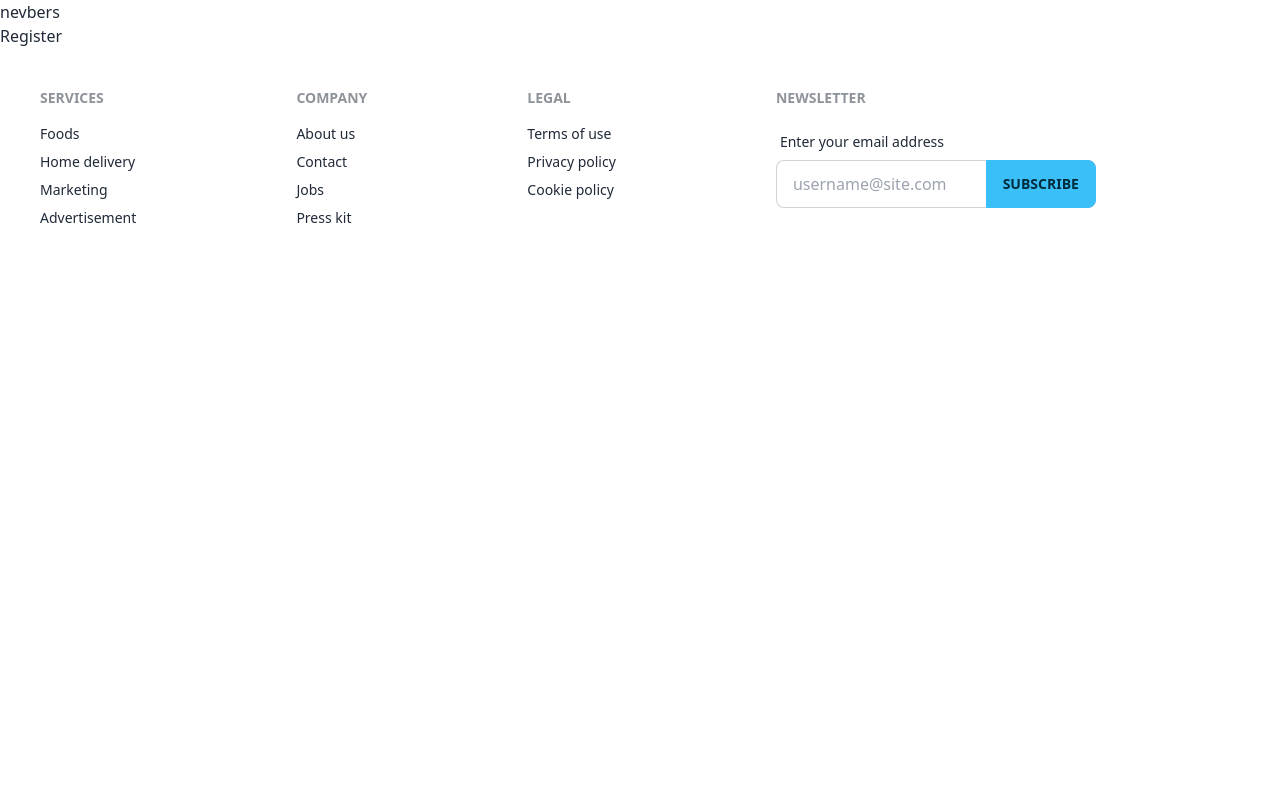
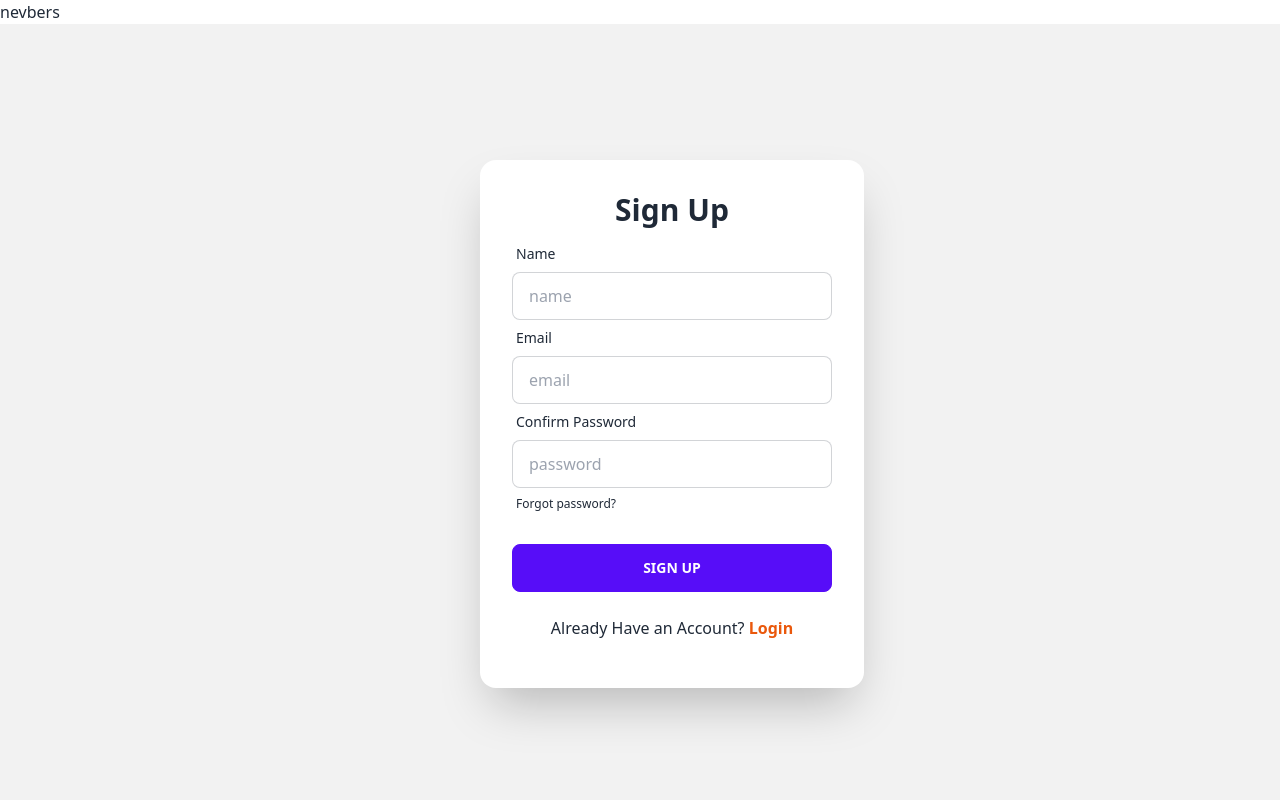
Before and after one commit to Alamin0x01/Toyland-Toyshop, a React (Vite) app: page /register in a window 1280 px wide. Shown: the top 800 px of the page. Built offline with nearby package versions, Linux system fonts and the light colour scheme; no server answers.

Commit message:
firebase user created

```diff
--- a/package.json
+++ b/package.json
@@ -17,6 +17,7 @@
     "react": "^18.2.0",
     "react-dom": "^18.2.0",
     "react-router-dom": "^6.11.2",
+    "react-toastify": "^9.1.3",
     "sort-by": "^1.2.0"
   },
   "devDependencies": {
--- a/src/main.jsx
+++ b/src/main.jsx
@@ -3,9 +3,12 @@
 import "./index.css";
 import { RouterProvider } from "react-router-dom";
 import router from "./Routes/Routes.jsx";
+import AuthProvider from "./provider/AuthProvider";
 
 ReactDOM.createRoot(document.getElementById("root")).render(
   <React.StrictMode>
-    <RouterProvider router={router} />
+    <AuthProvider>
+      <RouterProvider router={router} />
+    </AuthProvider>
   </React.StrictMode>
 );
--- a/src/pages/Login/Login.jsx
+++ b/src/pages/Login/Login.jsx
@@ -1,7 +1,78 @@
+import { Link } from "react-router-dom";
+import { useContext } from "react";
+import { AuthContext } from "../../provider/AuthProvider";
+
 const Login = () => {
+  const { signIn } = useContext(AuthContext);
+
+  const handleLogin = (event) => {
+    event.preventDefault();
+    const form = event.target;
+    const email = form.email.value;
+    const password = form.password.value;
+    // console.log(name, email, password);
+    signIn(email, password)
+      .then((result) => {
+        const user = result.user;
+        console.log(user);
+      })
+      .catch((error) => console.log(error));
+  };
+
   return (
-    <div>
-      <h1>log in</h1>
+    <div className="hero min-h-screen bg-base-200">
+      <div className="hero-content flex-col lg:flex-row">
+        <div className="w-1/2 mr-12">
+          <img src="" alt="" />
+        </div>
+        <div className="card flex-shrink-0 w-full max-w-sm shadow-2xl bg-base-100">
+          <div className="card-body">
+            <h1 className="text-3xl text-center font-bold">Login</h1>
+            <form onSubmit={handleLogin}>
+              <div className="form-control">
+                <label className="label">
+                  <span className="label-text">Email</span>
+                </label>
+                <input
+                  type="text"
+                  name="email"
+                  placeholder="email"
+                  className="input input-bordered"
+                />
+              </div>
+              <div className="form-control">
+                <label className="label">
+                  <span className="label-text">Password</span>
+                </label>
+                <input
+                  type="text"
+                  name="password"
+                  placeholder="password"
+                  className="input input-bordered"
+                />
+                <label className="label">
+                  <a href="#" className="label-text-alt link link-hover">
+                    Forgot password?
+                  </a>
+                </label>
+              </div>
+              <div className="form-control mt-6">
+                <input
+                  className="btn btn-primary"
+                  type="submit"
+                  value="Login"
+                />
+              </div>
+            </form>
+            <p className="my-4 text-center">
+              New to Car Doctors{" "}
+              <Link className="text-orange-600 font-bold" to="/register">
+                Sign Up
+              </Link>{" "}
+            </p>
+          </div>
+        </div>
+      </div>
     </div>
   );
 };
--- a/src/pages/Register/Register.jsx
+++ b/src/pages/Register/Register.jsx
@@ -1,7 +1,92 @@
+import { Link } from "react-router-dom";
+
+import { useContext } from "react";
+import { AuthContext } from "../../provider/AuthProvider";
+
 const Register = () => {
+  const { createUser } = useContext(AuthContext);
+
+  const handleSignUp = (event) => {
+    event.preventDefault();
+    const form = event.target;
+    const name = form.name.value;
+    const email = form.email.value;
+    const password = form.password.value;
+    console.log(name, email, password);
+
+    createUser(email, password)
+      .then((result) => {
+        const user = result.user;
+        console.log(user);
+      })
+      .catch((error) => console.log(error));
+  };
+
   return (
-    <div>
-      <h1>Register</h1>
+    <div className="hero min-h-screen bg-base-200">
+      <div className="hero-content flex-col lg:flex-row">
+        <div className="w-1/2 mr-12">
+          <img src="" alt="" />
+        </div>
+        <div className="card flex-shrink-0 w-full max-w-sm shadow-2xl bg-base-100">
+          <div className="card-body">
+            <h1 className="text-3xl text-center font-bold">Sign Up</h1>
+            <form onSubmit={handleSignUp}>
+              <div className="form-control">
+                <label className="label">
+                  <span className="label-text">Name</span>
+                </label>
+                <input
+                  type="text"
+                  name="name"
+                  placeholder="name"
+                  className="input input-bordered"
+                />
+              </div>
+              <div className="form-control">
+                <label className="label">
+                  <span className="label-text">Email</span>
+                </label>
+                <input
+                  type="text"
+                  name="email"
+                  placeholder="email"
+                  className="input input-bordered"
+                />
+              </div>
+              <div className="form-control">
+                <label className="label">
+                  <span className="label-text">Confirm Password</span>
+                </label>
+                <input
+                  type="text"
+                  name="password"
+                  placeholder="password"
+                  className="input input-bordered"
+                />
+                <label className="label">
+                  <a href="#" className="label-text-alt link link-hover">
+                    Forgot password?
+                  </a>
+                </label>
+              </div>
+              <div className="form-control mt-6">
+                <input
+                  className="btn btn-primary"
+                  type="submit"
+                  value="Sign Up"
+                />
+              </div>
+            </form>
+            <p className="my-4 text-center">
+              Already Have an Account?{" "}
+              <Link className="text-orange-600 font-bold" to="/login">
+                Login
+              </Link>{" "}
+            </p>
+          </div>
+        </div>
+      </div>
     </div>
   );
 };
--- /dev/null
+++ b/src/provider/AuthProvider.jsx
@@ -0,0 +1,50 @@
+import { createContext, useEffect, useState } from "react";
+import {
+  createUserWithEmailAndPassword,
+  getAuth,
+  onAuthStateChanged,
+  signInWithEmailAndPassword,
+} from "firebase/auth";
+import app from "../firebase/firebase.config";
+
+export const AuthContext = createContext();
+const auth = getAuth(app);
+
+const AuthProvider = ({ children }) => {
+  const [user, setUser] = useState(null);
+  const [loading, setLoading] = useState(true);
+
+  const createUser = (email, password) => {
+    setLoading(true);
+    return createUserWithEmailAndPassword(auth, email, password);
+  };
+
+  const signIn = (email, password) => {
+    setLoading(true);
+    return signInWithEmailAndPassword(auth, email, password);
+  };
+
+  useEffect(() => {
+    const unsubscribe = onAuthStateChanged(auth, (currentUser) => {
+      setUser(currentUser);
+      console.log("current user", currentUser);
+      setLoading(false);
+    });
+    return () => {
+      return unsubscribe();
+    };
+  }, []);
+
+  const authInfo = {
+    user,
+    loading,
+    createUser,
+    signIn,
+  };
+
+  return (
+    <AuthContext.Provider value={authInfo}>{children}</AuthContext.Provider>
+  );
+};
+
+export default AuthProvider;
```
Also changed, not shown: .eslintrc.cjs, src/Routes/PrivateRoute.jsx (added), 1 other file (tests, documents, lock files or other folders).
